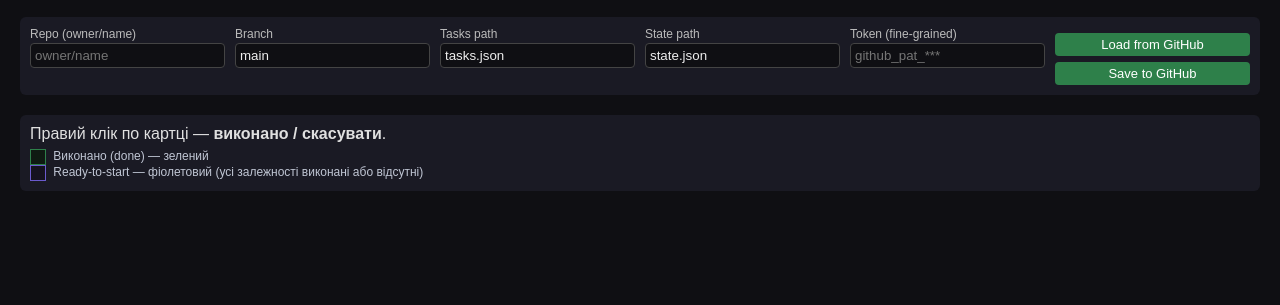
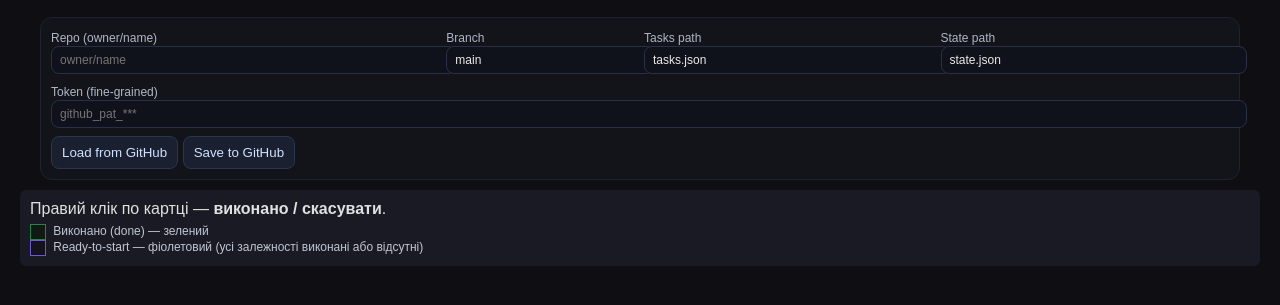
Before and after one commit to yevheniia-biliaieva/3apal-task-tracker, a plain HTML site: page index.html in a window 1280 px wide. Shown: the part 81-386 px from the top of the page. Drawn offline with Linux system fonts and the light colour scheme.

Commit message:
Update style.css

```diff
--- a/style.css
+++ b/style.css
@@ -89,50 +89,15 @@ h1 {
   border-radius: 6px;
 }
 
-.toolbar {
-  display: flex;
-  flex-wrap: wrap;
-  gap: 10px;
-  margin-bottom: 20px;
-  background: #1a1a24;
-  padding: 10px;
-  border-radius: 6px;
-}
+.toolbar { margin: 10px 20px; background: #12141a; border: 1px solid #1e2230; border-radius: 12px; padding: 10px;
+  display: grid; grid-template-columns: repeat(12, 1fr); gap: 8px; align-items: center; }
 
-.toolbar .col-2,
-.toolbar .col-3,
-.toolbar .col-4,
-.toolbar .col-12 {
-  flex: 1;
-  min-width: 160px;
-  display: flex;
-  flex-direction: column;
-}
+.toolbar .col-4 { grid-column: span 4; } .toolbar .col-3 { grid-column: span 3; } .toolbar .col-2 { grid-column: span 2; } .toolbar .col-12 { grid-column: span 12; }
 
-.toolbar label {
-  font-size: 12px;
-  margin-bottom: 2px;
-  color: #bbb;
-}
-
-.toolbar input {
-  background: #0f0f13;
-  border: 1px solid #444;
-  border-radius: 4px;
-  color: #eee;
-  padding: 4px;
-}
-
-.toolbar button {
-  margin-top: 6px;
-  padding: 4px 8px;
-  border: none;
-  border-radius: 4px;
-  background: #2e804a;
-  color: #fff;
-  cursor: pointer;
-  font-size: 13px;
-}
+.toolbar label { font-size: 12px; color:#b0b6c6; }
+.toolbar input { width: 100%; padding: 6px 8px; background: #0f121a; color: #eaeaea; border:1px solid #273047; border-radius: 8px; font-size: 12px; }
+.toolbar button { padding: 8px 10px; background: #1a2030; color: #cfe1ff; border: 1px solid #2a3550; border-radius: 8px; cursor: pointer; }
+.toolbar button:hover { background: #202a44; }
 
 .status {
   font-size: 12px;
```
